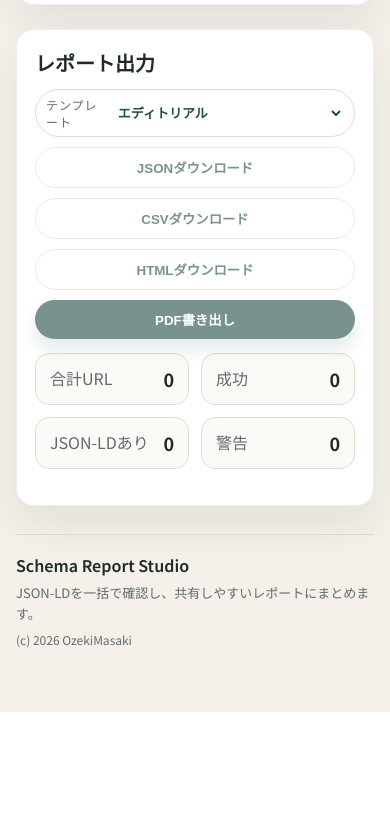
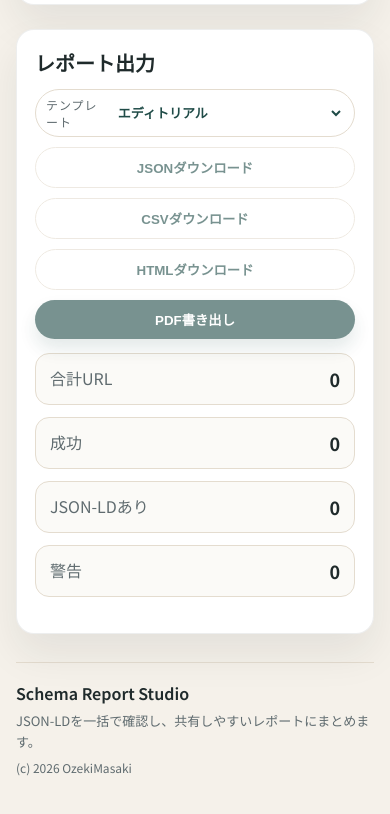
Before and after one commit to ozekimasaki/schema-report-studio, a React (Vite) app in the folder client/: page / in a window 390 px wide. Shown: the part 959-1773 px from the top of the page. Before the commit the page ends 1671 px from the top, so only its background shows below. Built offline with nearby package versions, Linux system fonts and the light colour scheme.

Commit message:
Fix warning message and mobile stats layout

```diff
--- a/client/src/styles.css
+++ b/client/src/styles.css
@@ -584,7 +584,7 @@
   }
 
   .stats {
-    grid-template-columns: repeat(2, minmax(0, 1fr));
+    grid-template-columns: repeat(1, minmax(0, 1fr));
   }
 
   table {
```
Also changed, not shown: 1 other file (tests, documents, lock files or other folders).
